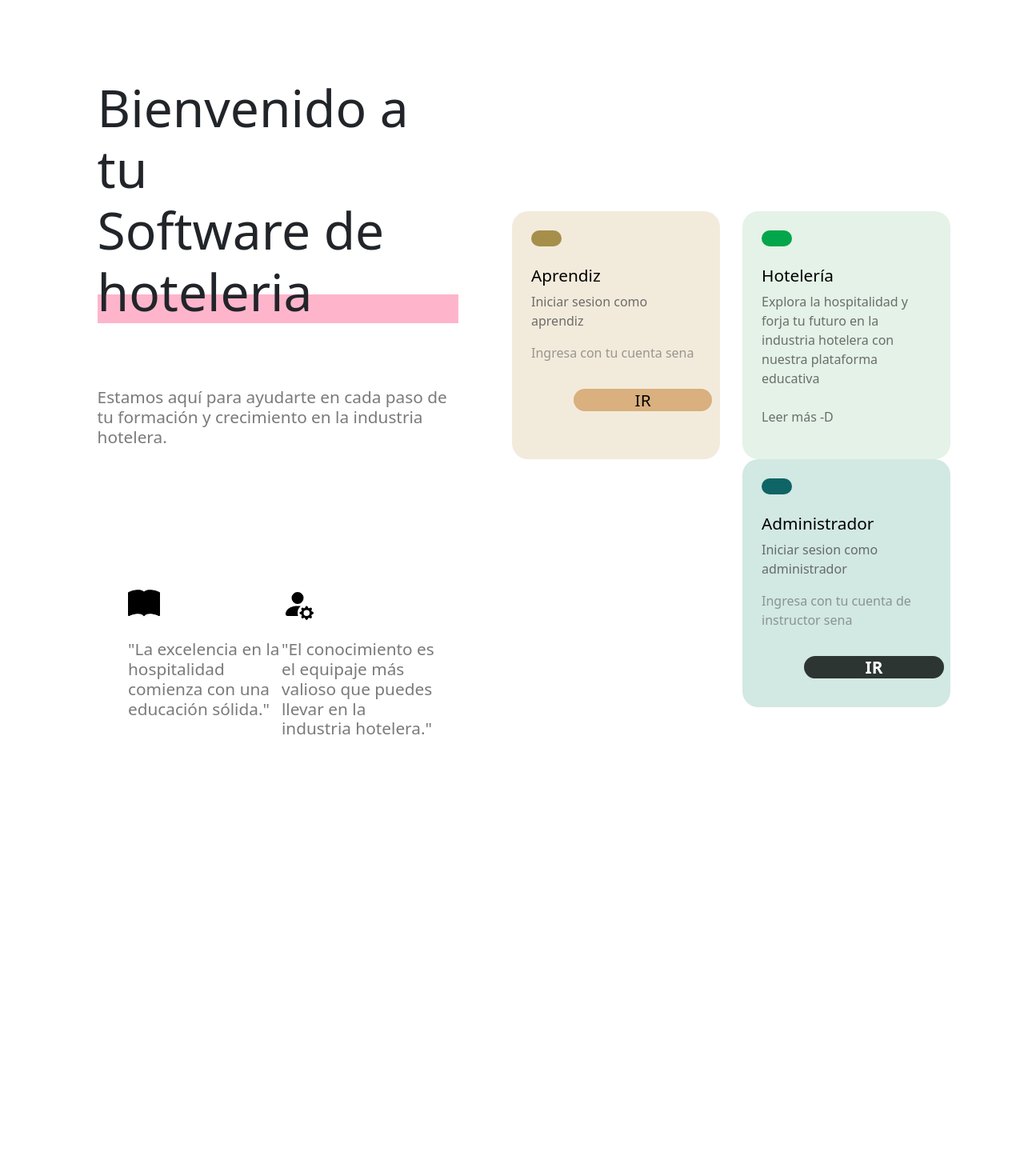
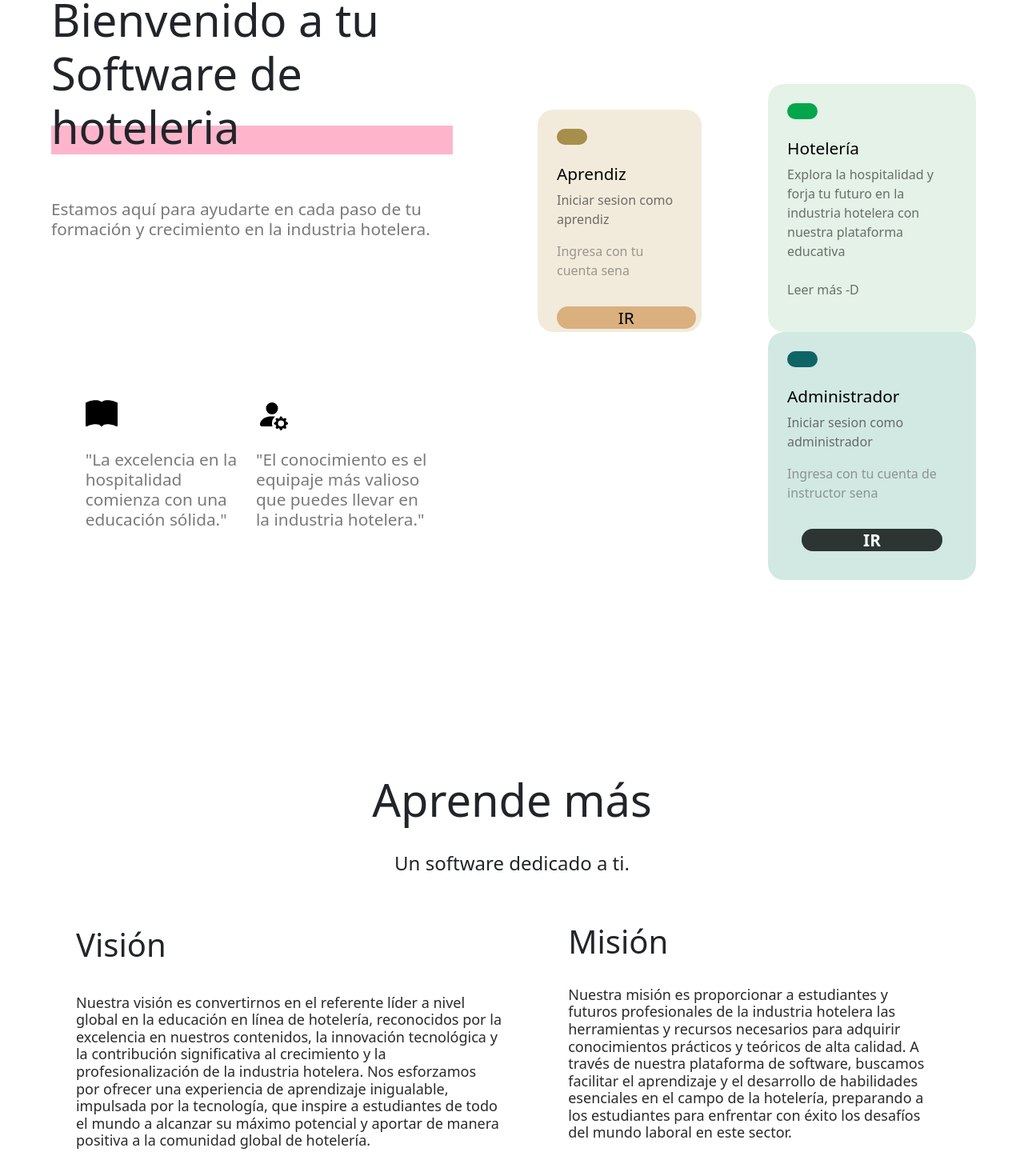
Before and after one commit to jhoncastro1/Software_Hoteleria, a React (Create React App) app in the folder Hoteleria_frontend/: page / in a window 1280 px wide. Shown: the part 178-1648 px from the top of the page at 80% size. Before the commit the page ends 1399 px from the top, so only its background shows below. Built offline with nearby package versions, Linux system fonts and the light colour scheme.

Commit message:
Responsividad.

```diff
--- a/Hoteleria_frontend/src/App.js
+++ b/Hoteleria_frontend/src/App.js
@@ -10,6 +10,7 @@ import Navbar_Home from "./components/Navbar_Home";
 import Main from "./components/Main_Page";
 import AdminLogin from "./components/AdminLogin";
 import Check_in from "./components/Check_in";
+import Reservacion_Grupal from "./components/Reservacion_Grupal";
 
 function App() {
   return (
@@ -29,6 +30,7 @@ function App() {
           <Route path="/main" element={<Main/>} />
           <Route path="/adminLogin" element={<AdminLogin/>} />
           <Route path="/checkIn" element={<Check_in/>}/>
+          <Route path="/reservacionGrupal" element={<Reservacion_Grupal/>}/>
         </Routes>
       </div>
     </Router>
--- a/Hoteleria_frontend/src/components/AdminLogin.css
+++ /dev/null
@@ -1,50 +0,0 @@
-
-form {
-    background-color: #ffffff;
-
-  }
-
-h2 {
-  text-align: center;
-}
-
-label {
-  display: flex;
-  margin-top: 8px;
-}
-
-input[type="email"],input[type="password"] {
-  width: 100%;
-  padding: 10px;
-}
-
-button {
-  justify-content: center;
-  width: 100%;
-  background-color: #044040;
-  color: #fff;
-  padding: 10px;
-  cursor: pointer;
-  transition: background-color 0.3s;
-}
-
-button:hover {
-  background-color: #044040;
-}
-
-.software{
-  color: #fff;
-  text-align: center;
-}
-
-p{
-  align-items: center;
-  font-size: xx-small;
-  color: #424242;
-}
-
-
-.info
-{
-  background-color: #044040;
-}
--- a/Hoteleria_frontend/src/components/Home_page.js
+++ b/Hoteleria_frontend/src/components/Home_page.js
@@ -4,25 +4,25 @@ import { Link } from 'react-router-dom';
 const Home_page = () => {
   return (
     <main>
-      <section className='d-flex align-items-center col-12 min-vh-100 room'>
-        <div className='col-6 room'>
-        <div className='py-5'>
-            <h1 className='display-3 font_wig'>
-              Bienvenido a tu <div className='underline-up'><span class="palabra">Software de hoteleria</span><div class="subrayado-two"></div></div>
+      <section className='d-xl-flex align-items-center col-xl-12'>
+        <div className='col-sm-12 col-lg-6 room'>
+        <div>
+            <h1 className='display-4 font_wig'>
+              Bienvenido a tu <div className='underline-up'><span className="palabra ">Software de hoteleria</span><div className="subrayado-two"></div></div>
             </h1>
           </div>
-          <div className='py-4'>
+          <div className='py-5'>
             <h4 className='font_size'>Estamos aquí para ayudarte en cada paso de tu formación y crecimiento en la industria hotelera.</h4>
           </div>
           <div className='py-5 col-12 d-flex justify-content-center '>
             <a className='py-5 my-5 col-5'>
-            <svg xmlns="http://www.w3.org/2000/svg" class='svg_width' fill="currentColor" viewBox="0 0 16 16">
+            <svg xmlns="http://www.w3.org/2000/svg" className='svg_width' fill="currentColor" viewBox="0 0 16 16">
               <path d="M8 1.783C7.015.936 5.587.81 4.287.94c-1.514.153-3.042.672-3.994 1.105A.5.5 0 0 0 0 2.5v11a.5.5 0 0 0 .707.455c.882-.4 2.303-.881 3.68-1.02 1.409-.142 2.59.087 3.223.877a.5.5 0 0 0 .78 0c.633-.79 1.814-1.019 3.222-.877 1.378.139 2.8.62 3.681 1.02A.5.5 0 0 0 16 13.5v-11a.5.5 0 0 0-.293-.455c-.952-.433-2.48-.952-3.994-1.105C10.413.809 8.985.936 8 1.783z"/>
             </svg>
               <h3 className='font_size py-4'>"La excelencia en la hospitalidad comienza con una educación sólida."</h3>
             </a>
             <a className='py-5 my-5 col-5'>
-            <svg xmlns="http://www.w3.org/2000/svg" class='svg_width' fill="currentColor" viewBox="0 0 16 16">
+            <svg xmlns="http://www.w3.org/2000/svg" className='svg_width' fill="currentColor" viewBox="0 0 16 16">
               <path d="M11 5a3 3 0 1 1-6 0 3 3 0 0 1 6 0Zm-9 8c0 1 1 1 1 1h5.256A4.493 4.493 0 0 1 8 12.5a4.49 4.49 0 0 1 1.544-3.393C9.077 9.038 8.564 9 8 9c-5 0-6 3-6 4Zm9.886-3.54c.18-.613 1.048-.613 1.229 0l.043.148a.64.64 0 0 0 .921.382l.136-.074c.561-.306 1.175.308.87.869l-.075.136a.64.64 0 0 0 .382.92l.149.045c.612.18.612 1.048 0 1.229l-.15.043a.64.64 0 0 0-.38.921l.074.136c.305.561-.309 1.175-.87.87l-.136-.075a.64.64 0 0 0-.92.382l-.045.149c-.18.612-1.048.612-1.229 0l-.043-.15a.64.64 0 0 0-.921-.38l-.136.074c-.561.305-1.175-.309-.87-.87l.075-.136a.64.64 0 0 0-.382-.92l-.148-.045c-.613-.18-.613-1.048 0-1.229l.148-.043a.64.64 0 0 0 .382-.921l-.074-.136c-.306-.561.308-1.175.869-.87l.136.075a.64.64 0 0 0 .92-.382l.045-.148ZM14 12.5a1.5 1.5 0 1 0-3 0 1.5 1.5 0 0 0 3 0Z"/>
             </svg>
               <h3 className='font_size py-4'>"El conocimiento es el equipaje más valioso que puedes llevar en la industria hotelera."</h3>
@@ -31,8 +31,8 @@ const Home_page = () => {
           </div>
 
         </div>
-        <div className='col-6 d-flex justify-content-center'>
-          <div className='col-6'>
+        <div className='col-lg-12 col-xl-6 d-lg-flex'>
+          <div className='col-lg-6 room'>
             <div className='col-8 bg_color_two'>
               <div className='p-4'>
                 <div className='div_w_two'></div>
@@ -41,13 +41,15 @@ const Home_page = () => {
               <p className='font_size_three px-4'>Iniciar sesion como aprendiz </p>
               <p className='font_size_two px-4'>Ingresa con tu cuenta sena</p>
 
-              <div className='text-center px-5 py-3'>
+              <div className='text-center col-lg-8 px-4 py-3'>
                  <a className='div_w_four font_size font_color px-5' href="/login" role='button'>IR</a>
               </div>
             </div>
           </div>
-          <div className='col-6'>
-            <div className='col-8 bg_color_three'>
+
+          <div className='col-lg-12 col-xl-6 d-lg-flex'>
+            <div className='col-lg-6'>
+              <div className='col-lg-6 bg_color_three'>
                 <div className='p-4'>
                   <div className='div_w_three'></div>
                 </div>
@@ -56,20 +58,90 @@ const Home_page = () => {
 
                 <p className='font_size_three px-4 py-2'>Leer más -D</p>
 
+
               </div>
-            <div className='col-8 bg_color'>
+
+
+              <div className='col-lg-6 bg_color'>
                 <div className='p-4'>
                   <div className='div_w_one'></div>
                 </div>
                 <h3 className='font_size font_color px-4'>Administrador</h3>
                 <p className='font_size_three px-4'>Iniciar sesion como administrador </p>
                 <p className='font_size_two px-4'>Ingresa con tu cuenta de instructor sena</p>
-              <div className='text-center px-5 py-3'>
-                 <a className='div_w_five font_color_two px-5' href="/AdminLogin" role='button'>IR</a>
+                <div className='text-center px-4 py-3'>
+                  <a className='div_w_five font_color_two px-5' href="/adminLogin" role='button'>IR</a>
                 </div>
               </div>
             </div>
           </div>
+
+
+        </div>
+
+
+
+      </section>
+
+      <section className='d-xl-flex align-items-center col-xl-12'>
+      <div className='col-lg-12 room'>
+        <div className='col-lg-12'>
+            <h1 className='display-4 font_wig text-center '>
+              Aprende más
+            </h1>
+        </div>
+
+        <div className='py-4 text-center'>
+            <h4 className='font_wig'>Un software dedicado a ti.</h4>
+        </div>
+
+
+        <div className='d-lg-flex'>
+
+        <div>
+          <div className='row d-xl-flex col-sm-12 col-lg-12 room'>
+            <h1 className='font_wig'>Visión
+              <p className='font_size_letter_two'>Nuestra visión es convertirnos en el referente líder a nivel global en la educación en línea de hotelería, reconocidos por la excelencia en nuestros contenidos, la innovación tecnológica y la contribución significativa al crecimiento y la profesionalización de la industria hotelera. Nos esforzamos por ofrecer una experiencia de aprendizaje inigualable, impulsada por la tecnología, que inspire a estudiantes de todo el mundo a alcanzar su máximo potencial y aportar de manera positiva a la comunidad global de hotelería.</p>
+            </h1>
+          </div>
+          <div className='row d-xl-flex col-sm-12 col-lg-12 room'>
+            <h1 className='font_wig'>Objetivo
+              <p className='font_size_letter_two'>El objetivo principal de este software es brindar a los estudiantes del SENA una experiencia de aprendizaje más dinámica y efectiva en el campo de la hotelería. Se busca proporcionar un método de aprendizaje más ágil y eficiente que les permita adquirir habilidades prácticas de manera rápida y efectiva, preparándolos de manera más efectiva para una exitosa carrera en la industria hotelera.</p>
+            </h1>
+          </div>
+        </div>
+        <div>
+          <div className='row d-xl-flex col-sm-12 col-lg-12 room'>
+            <h1 className='font_wig'>Misión
+              <p className='font_size_letter_two'>Nuestra misión es proporcionar a estudiantes y futuros profesionales de la industria hotelera las herramientas y recursos necesarios para adquirir conocimientos prácticos y teóricos de alta calidad. A través de nuestra plataforma de software, buscamos facilitar el aprendizaje y el desarrollo de habilidades esenciales en el campo de la hotelería, preparando a los estudiantes para enfrentar con éxito los desafíos del mundo laboral en este sector.</p>
+            </h1>
+          </div>
+          <div className='row d-xl-flex col-sm-12 col-lg-12 room'>
+            <h1 className='font_wig'>Objetivo
+              <p className='font_size_letter_two'>El objetivo principal de este software es brindar a los estudiantes del SENA una experiencia de aprendizaje más dinámica y efectiva en el campo de la hotelería. Se busca proporcionar un método de aprendizaje más ágil y eficiente que les permita adquirir habilidades prácticas de manera rápida y efectiva, preparándolos de manera más efectiva para una exitosa carrera en la industria hotelera.</p>
+            </h1>
+          </div>
+        </div>
+
+
+        </div>
+
+
+
+        <div className='d-xl-flex col-sm-12 col-lg-12 room'>
+          <h1 className='font_wig'>Ventajas
+            <p className='font_size_letter_two'>Aprendizaje práctico: Proporciona a los estudiantes la oportunidad de aplicar lo que han aprendido en un entorno virtual realista. Esto les permite practicar y perfeccionar sus habilidades antes de enfrentarse a situaciones reales en un hotel.</p>
+            <p className='font_size_letter_two'>Preparación para el empleo: Prepara a los estudiantes para el mundo laboral, ya que les proporciona habilidades prácticas y experiencia en la industria hotelera, lo que puede aumentar sus perspectivas de empleo</p>
+            <p className='font_size_letter_two'>Retroalimentación inmediata: Los estudiantes reciben retroalimentación instantánea sobre sus acciones y decisiones, lo que les ayuda a comprender las consecuencias de sus elecciones y a aprender de sus errores.</p>
+            <p className='font_size_letter_two'>Seguimiento del progreso: Los instructores pueden realizar un seguimiento del progreso de los estudiantes a través del software y evaluar su desempeño. Esto facilita la identificación de áreas de mejora y la personalización de la formación.</p>
+
+
+          </h1>
+        </div>
+
+      </div>
+
+
       </section>
     </main>
 
--- /dev/null
+++ b/Hoteleria_frontend/src/components/Reservacion_Grupal.css
@@ -0,0 +1,36 @@
+.border_special{
+    border: 1px solid;
+    border-color: black;
+}
+.border_special_2{
+    border: 1px solid;
+    border-color: rgba(0, 0, 0, 0.37);
+    padding: 30px;
+}
+.border_top{
+    border-top: 1px solid;
+    border-color: black;
+    margin-top: 30px;
+}
+input:hover{
+    border: none;
+    border-bottom: 1px solid;
+    border-color: black;
+}
+.input_special{
+    border: none;
+    border-bottom: 1px solid;
+    border-color: black;
+}
+.input_special:hover{
+    border: none;
+    border-bottom: 1px solid;
+    border-color: black;
+}
+.input_none{
+    border:none;
+}
+
+.font_size_one{
+    font-size: 20px;
+}
--- /dev/null
+++ b/Hoteleria_frontend/src/components/Reservacion_Grupal.js
@@ -0,0 +1,57 @@
+import React from 'react'
+import "./Reservacion_Grupal.css";
+
+const Reservacion_Grupal = () => {
+  return (
+    <main>
+        <section className='col-lg-12 d-flex justify-content-center'>
+            <div className='col-lg-8  border_special '>
+                <div className='col-lg-12 d-flex'>
+                    <h2 className='col-lg-6 text-center'>Instructivo de grupos</h2>
+                    <div className='col-lg-3 d-flex'>
+                        <p className='font_size_one'>LLEGA</p>
+                        <input className='input_special'></input>
+                    </div>
+                    <div className='col-lg-3 d-flex'>
+                        <p className='font_size_one'>HORA</p>
+                        <input className='input_special'></input>
+                    </div>
+                </div>
+                <div className='col-lg-12 d-flex'>
+
+                    <div className='col-lg-6 d-flex'>
+                        <p className='font_size_one padding-left'> NOMBRE DEL GRUPO</p>
+                        <input className='input_special'></input>
+                    </div>
+                    <div className='col-lg-3 d-flex'>
+                    <p className='font_size_one'>SALE</p>
+                        <input className='input_special'></input>
+                    </div>
+                    <div className='col-lg-3 d-flex'>
+                        <p className='font_size_one'>HORA</p>
+                        <input className='input_special' type=''></input>
+                    </div>
+                </div>
+                <div className='col-lg-12 d-flex border_top'>
+                <div className='col-lg-7'>
+                    <div className=' col-12 border_special_2'>
+                            <p className='font_size_one'>NOMBRE DEL CONDUCTOR DEL GRUPO:  </p>
+                            <input className='input_none' type='text'></input>
+                    </div>
+                    <div className='border_special_2 '>
+                            <p className='font_size_one'>PAGA: </p>
+                            <input className='input_none number' type='Number'></input>
+                    </div>
+                </div>
+                <div className='col-lg-5 d-flex'>
+
+                </div>
+            </div>
+            </div>
+        </section>
+    </main>
+
+  )
+}
+
+export default Reservacion_Grupal
--- a/Hoteleria_frontend/src/components/StylesPage.css
+++ b/Hoteleria_frontend/src/components/StylesPage.css
@@ -61,6 +61,13 @@
 .font_size_letter{
     font-size: calc(1em);
     color: rgba(66, 66, 66, 0.7);
+}
+
+/*Color de fuente y tamaño del contenido de los cuadro componentes*/
+.font_size_letter_two{
+    margin-top: 7%;
+    font-size: large;
+    color: rgba(42, 42, 42, 1.0);
 }
 
 /*Tamaño de los iconos SVG*/
@@ -149,8 +156,8 @@ a{
 
 /*Componente cuadro color beige/naranja*/
 .bg_color_two{
-    width: 260px;
-    height: 310px;
+    width: 80%;
+    height: 50%;
     background-color: #F2EBDC;
     border-radius: 20px;
 }
```
Also changed, not shown: Hoteleria_frontend/src/components/AdminLogin.js (+19 -15 lines). Lines whose indentation alone changed are shown as unchanged.
